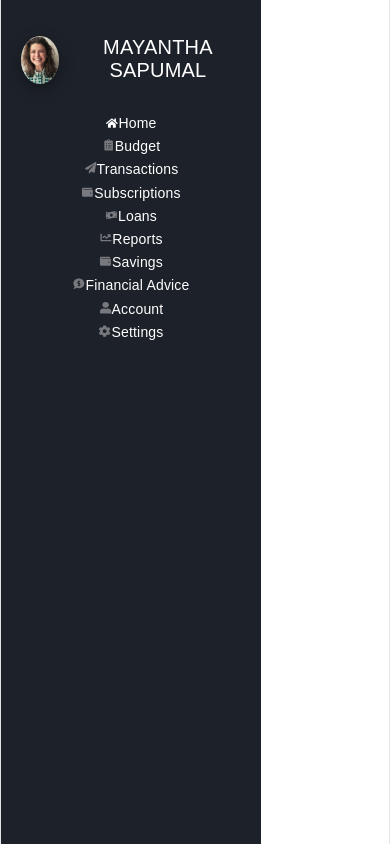
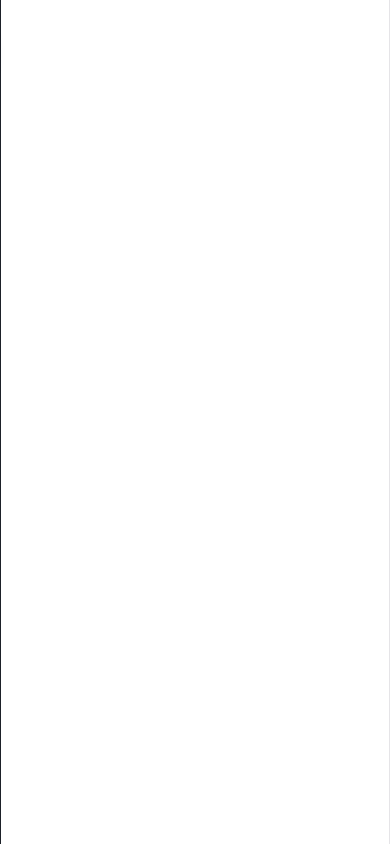
Before and after one commit to MayanthaS/Modern_Dashboard, a React (Vite) app: page / in a window 390 px wide. Built offline with nearby package versions, Linux system fonts and the light colour scheme; a web font is replaced by a local one.

Commit message:
added styles of the sidebar css

```diff
--- a/src/App.css
+++ b/src/App.css
@@ -8,7 +8,7 @@
 
 :root {
   --clr-primary: #1d2129;
-  --clr-primar-light: #473b33;
+  --clr-primary-light: #5a4f48;
   --clr-secondary: #1e1611;
   --clr-white: #fff;
   --clr-black: #000;
--- a/src/layout/sidebar/sidebar.css
+++ b/src/layout/sidebar/sidebar.css
@@ -25,22 +25,107 @@
     color: var(--clr-white);
     text-transform:uppercase ;
 }
-.navigation{
+ .navigation {
     margin-top: 28px;
     height: 600px;
     overflow-y: scroll;
 
-    & ::-webkit-scrollbar{
-        width: 3px;
-    }
-    & ::-webkit-scrollbar-thumb{
-        background-color: var(--clr-bluekin);
-        border-radius: 18px;
+    &::-webkit-scrollbar {
+      width: 4px;
     }
 
-    & ::-webkit-scrollbar-track{
-        box-shadow: inset 0 0 6px rgba(0,0,0,0.3);
-        border-radius: 18px;
+    &::-webkit-scrollbar-track {
+      box-shadow: inset 0 0 6px rgba(0, 0, 0, 0.3);
+      border-radius: 18px;
     }
+
+    &::-webkit-scrollbar-thumb {
+      background-color: var(--clr-pumpkin);
+      border-radius: 18px;
+    }
+  }
+.sidebar-change{
+    margin-left: -260px;
 }
-side
+.nav-items{
+    margin-bottom: 20px;
+    margin-right: 4px;
+}
+.nav-links{
+    display: flex;
+    height: 44px;
+    border-radius: 8px;
+    display: flex;
+    align-items: center;
+    justify-content: flex-start;
+    padding: 6px 14px;
+    column-gap: 12px;
+    letter-spacing: 0.03em;
+    border: 1px solid transparent;
+    transition: var(--transition-default);
+}
+.nav-links:hover{
+    border: 1px solid var(--clr-primary-light);
+}
+.nav-link.active{
+    background-color: var(--clr-bluekin);
+    box-shadow: rgba(0, 0, 0, 0.1) 0px 20px 25px -5px,rgba(0, 0, 0, 0.04) 0 10px 10px -5px;
+}
+.nav-link-icon{
+    width: 22px;
+}
+.nav-link-text{
+    text-transform: capitalize;
+    padding: 8px;
+}
+
+  @media screen and (max-width: 1400px) {
+    .sidebar {
+      padding: 24px 16px;
+    }
+  }
+
+  @media screen and (max-width: 1200px) {
+    .sidebar {
+      width: 72px;
+      padding-left: 12px;
+      padding-right: 12px;
+    }
+    .sidebar-change {
+      margin-left: -72px;
+    }
+    .info-name {
+      display: none;
+    }
+    .nav-item {
+      display: flex;
+      justify-content: center;
+      margin-bottom: 18px;
+    }
+    .nav-link {
+      padding: 0;
+      display: flex;
+      align-items: center;
+      justify-content: center;
+      width: 32px;
+      height: 32px;
+    }
+    .nav-link.active {
+      border-radius: 100%;
+    }
+    .nav-link:hover {
+      border-radius: 100%;
+    }
+    .nav-link-text {
+      display: none;
+    }
+  }
+
+  @media screen and (max-width: 420px) {
+    .sidebar {
+      margin-left: -72px;
+    }
+    .sidebar-change {
+      margin-left: 0px;
+    }
+  }
--- a/src/layout/sidebar/sidebar.jsx
+++ b/src/layout/sidebar/sidebar.jsx
@@ -5,7 +5,7 @@ import { navigationLinks } from "../../data/data";
 
 const sidebar = () => {
   return (
-    <div className={`sidebar`}>
+    <div className={`sidebar `}>
       <div className="user-info">
         <div className="info-img img-fit-cover">
           <img src={personsImgs.person_two} alt="profile image" />
@@ -15,7 +15,7 @@ const sidebar = () => {
       <nav className="navigation">
         <ul className="nav-list">
           {navigationLinks.map((navigationLinks) => (
-            <li className="mav-items" key={navigationLinks.id}>
+            <li className="nav-items" key={navigationLinks.id}>
               <a href="#" className={`nav-link`}>
                 <img
                   src={navigationLinks.image}
```
